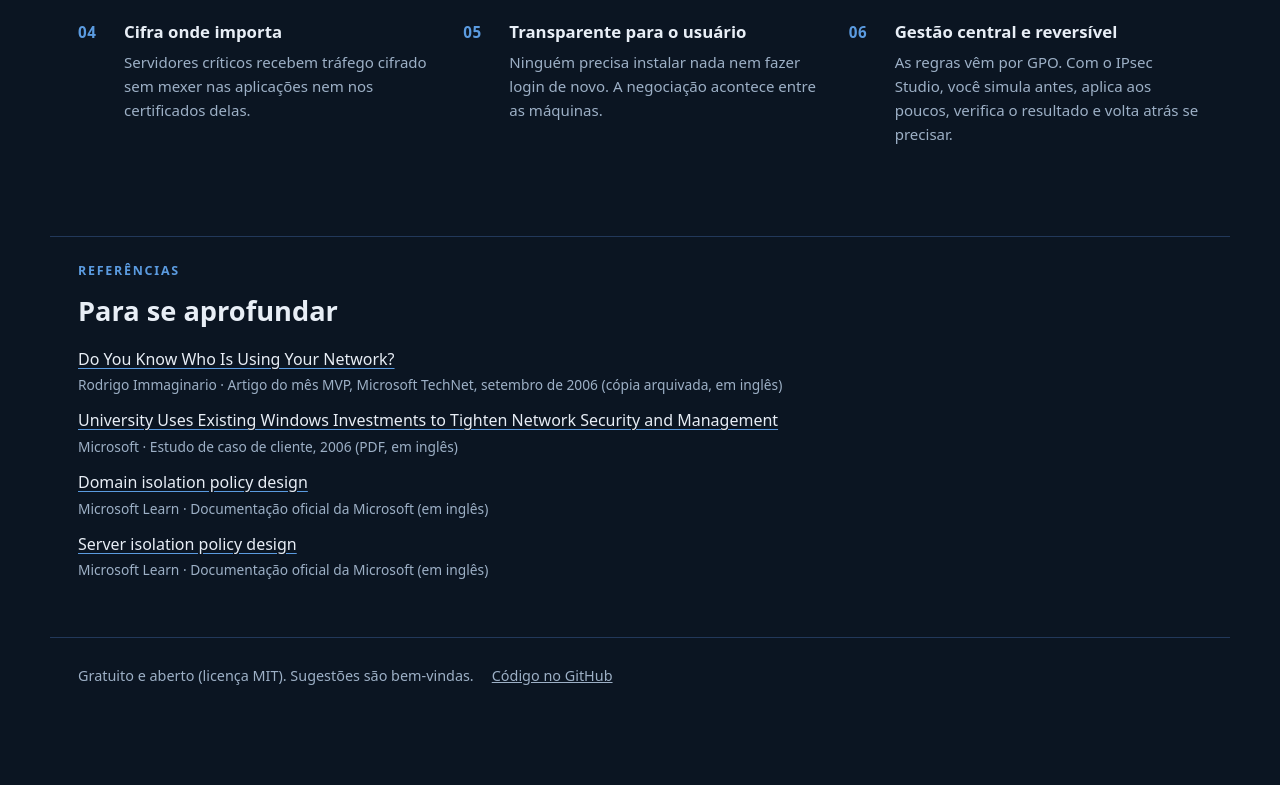
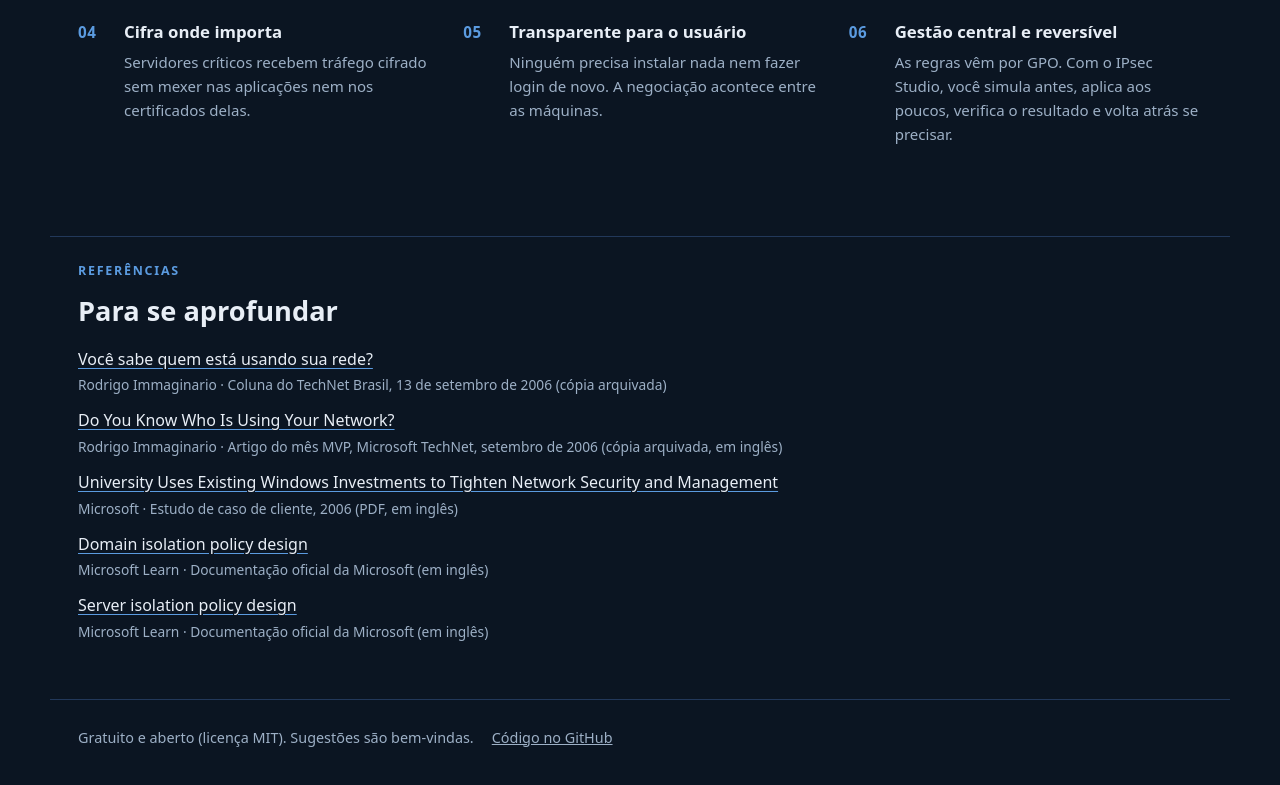
Before and after one commit to rodrigoimmaginario/ipsec-studio, a plain HTML site: page site/index.html in a window 1280 px wide. Shown: the part 3035-3820 px from the top of the page. Before the commit the page ends 3762 px from the top, so only its background shows below. Drawn offline with Linux system fonts and the light colour scheme.

Commit message:
Site prototype: opening D from the 2006 article ('Do you know who is using your network?') and the Portuguese TechNet Brasil column (archived) in the references

```diff
--- a/site/i18n.js
+++ b/site/i18n.js
@@ -8,6 +8,7 @@ window.SITE_I18N = {
     variants: {
       a: { title: 'Você conhece o IPsec — ou ainda se lembra dele?', subtitle: 'Ele nunca saiu do seu Windows e continua sendo uma das defesas mais eficazes da rede interna. Agora, simples de adotar.' },
       b: { title: 'E se o IPsec ainda fosse a melhor defesa que você não está usando?', subtitle: 'Cada conexão autenticada, sem custo de licença, nativo no Windows. O IPsec Studio tira a complicação da implantação.' },
+      d: { title: 'Você sabe quem está usando a sua rede?', subtitle: 'Só as máquinas que você conhece deveriam chegar aos seus servidores. O IPsec do Windows garante isso há anos, e agora ficou simples de adotar.' },
       c: { title: 'Você ainda se lembra do IPsec? Ele ainda vale a pena.', subtitle: 'Zero Trust na sua rede interna, com o que já vem no Windows. Agora, sem complicação.' },
     },
     cta: { how: 'Veja como funciona', download: 'Baixar grátis e colaborar com o projeto' },
@@ -65,6 +66,7 @@ window.SITE_I18N = {
       title: 'Para se aprofundar',
       noLink: 'sem link público',
       items: {
+        technetBr2006: { title: 'Você sabe quem está usando sua rede?', meta: 'Coluna do TechNet Brasil, 13 de setembro de 2006 (cópia arquivada)' },
         mvp2006: { title: 'Do You Know Who Is Using Your Network?', meta: 'Artigo do mês MVP, Microsoft TechNet, setembro de 2006 (cópia arquivada, em inglês)' },
         case2006: { title: 'University Uses Existing Windows Investments to Tighten Network Security and Management', meta: 'Estudo de caso de cliente, 2006 (PDF, em inglês)' },
         msDomain: { title: 'Domain isolation policy design', meta: 'Documentação oficial da Microsoft (em inglês)' },
@@ -80,6 +82,7 @@ window.SITE_I18N = {
     variants: {
       a: { title: 'Do you know IPsec — or still remember it?', subtitle: 'It never left your Windows, and it is still one of the most effective defenses for the internal network. Now, simple to adopt.' },
       b: { title: 'What if IPsec were still the best defense you are not using?', subtitle: 'Every connection authenticated, no license cost, built into Windows. IPsec Studio takes the complexity out of deploying it.' },
+      d: { title: 'Do you know who is using your network?', subtitle: 'Only the machines you know should reach your servers. Windows IPsec has done this for years, and now it is simple to adopt.' },
       c: { title: 'Remember IPsec? It is still worth it.', subtitle: 'Zero Trust on your internal network, with what already ships in Windows. Now, without the hassle.' },
     },
     cta: { how: 'See how it works', download: 'Download free and contribute to the project' },
@@ -137,6 +140,7 @@ window.SITE_I18N = {
       title: 'Further reading',
       noLink: 'no public link',
       items: {
+        technetBr2006: { title: 'Você sabe quem está usando sua rede?', meta: 'TechNet Brasil column, September 13, 2006 (archived copy, Portuguese)' },
         mvp2006: { title: 'Do You Know Who Is Using Your Network?', meta: 'MVP Article of the Month, Microsoft TechNet, September 2006 (archived copy)' },
         case2006: { title: 'University Uses Existing Windows Investments to Tighten Network Security and Management', meta: 'Customer case study, 2006 (PDF)' },
         msDomain: { title: 'Domain isolation policy design', meta: 'Official Microsoft documentation' },
--- a/site/index.html
+++ b/site/index.html
@@ -84,7 +84,7 @@
 
   <aside class="proto" id="proto-panel" hidden>
     <span data-i18n="proto.label">Protótipo — abertura:</span>
-    <button type="button" id="proto-a">A</button><button type="button" id="proto-b">B</button><button type="button" id="proto-c">C</button>
+    <button type="button" id="proto-a">A</button><button type="button" id="proto-b">B</button><button type="button" id="proto-c">C</button><button type="button" id="proto-d">D</button>
   </aside>
 
   <script src="i18n.js"></script>
--- a/site/model.js
+++ b/site/model.js
@@ -34,6 +34,7 @@ window.SITE_MODEL = {
     { from: 'visitor', to: 'db', kind: 'clear' } ],
   states: ['refused', 'auth', 'enc', 'boundary'],
   references: [
+    { id: 'technetBr2006', author: 'Rodrigo Immaginario', url: 'https://web.archive.org/web/20080509021547/http://www.microsoft.com:80/brasil/technet/colunas/rodrigoimmaginario/quemusa-rodrigo.mspx' },
     { id: 'mvp2006', author: 'Rodrigo Immaginario', url: 'https://web.archive.org/web/20080504131441/http://www.microsoft.com:80/technet/community/columns/secmvp/sv0906.mspx' },
     { id: 'case2006', author: 'Microsoft', url: 'referencias/microsoft-case-study-uvv-ipsec-2006.pdf' },
     { id: 'msDomain', author: 'Microsoft Learn', url: 'https://learn.microsoft.com/en-us/windows/security/operating-system-security/network-security/windows-firewall/domain-isolation-policy-design' },
--- a/site/site.js
+++ b/site/site.js
@@ -8,7 +8,7 @@
   const LANG_KEY = 'ipsec-site-lang';
   const state = {
     lang: ['pt', 'en'].includes(params.get('lang')) ? params.get('lang') : (localStorage.getItem(LANG_KEY) === 'en' ? 'en' : 'pt'),
-    variant: ['a', 'b', 'c'].includes(params.get('v')) ? params.get('v') : 'a',
+    variant: ['a', 'b', 'c', 'd'].includes(params.get('v')) ? params.get('v') : 'a',
     mode: params.get('modo') === 'antes' ? 'before' : 'after',
   };
   const t = () => T[state.lang];
@@ -90,7 +90,7 @@
     $('lang-pt').setAttribute('aria-pressed', String(state.lang === 'pt'));
     $('lang-en').setAttribute('aria-pressed', String(state.lang === 'en'));
     $('cta-download').setAttribute('href', M.releases);
-    ['a', 'b', 'c'].forEach((v) => $('proto-' + v).setAttribute('aria-pressed', String(state.variant === v)));
+    ['a', 'b', 'c', 'd'].forEach((v) => $('proto-' + v).setAttribute('aria-pressed', String(state.variant === v)));
     renderDiagram();
   }
 
@@ -101,7 +101,7 @@
   const setLang = (l) => { state.lang = l; localStorage.setItem(LANG_KEY, l); render(); };
   $('lang-pt').addEventListener('click', () => setLang('pt'));
   $('lang-en').addEventListener('click', () => setLang('en'));
-  ['a', 'b', 'c'].forEach((v) => $('proto-' + v).addEventListener('click', () => { state.variant = v; render(); }));
+  ['a', 'b', 'c', 'd'].forEach((v) => $('proto-' + v).addEventListener('click', () => { state.variant = v; render(); }));
   $('proto-panel').hidden = !params.has('prototipo');
   render();
 })();
```
Also changed, not shown: tests/site/site-smoke.mjs (+7 -4 lines).
